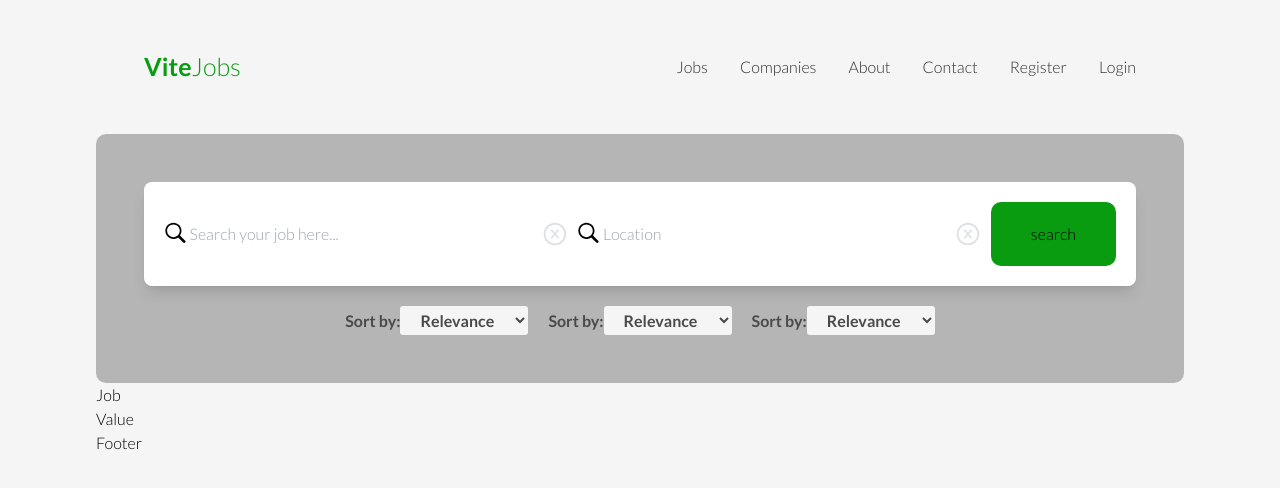
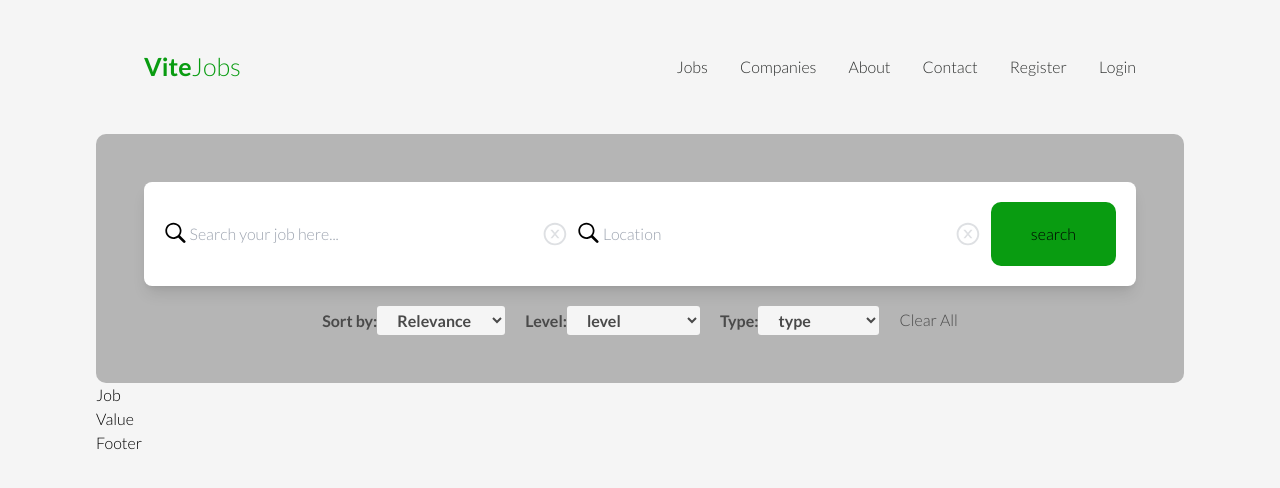
Before and after one commit to SamIxCode/ViteJobs, a React (Vite) app: page / in a window 1280 px wide. Shown: the top 488 px of the page. Built offline with nearby package versions, Linux system fonts and the light colour scheme.

Commit message:
update search bar

```diff
--- a/src/compontents/SearchDiv/Search.jsx
+++ b/src/compontents/SearchDiv/Search.jsx
@@ -22,38 +22,43 @@ export const Search = () => {
         </div>
       </form>
 
-      <div className='secDiv flex items-center gap-5 justify-center'>
-      <div className='single Search flex items-center gap-2'>
+      <div className='secDiv flex items-center gap-5 justify-center font-medium'>
+        <div className='single Search flex items-center gap-2'>
           <label htmlFor='relevance' className='text-darkGrey font-semibold'>
             Sort by:
             <select name='' id='relevance' className='bg-whiteSmoke rounded-[3px] px-4 py-1'>
-            <option value="">Relevance</option>
-            <option value="">Start With</option>
-            <option value="">Contains</option>
+              <option value="">Relevance</option>
+              <option value="">Start With</option>
+              <option value="">Contains</option>
             </select>
           </label>
         </div>
         <div className='single Search flex items-center gap-2'>
-          <label htmlFor='relevance' className='text-darkGrey font-semibold'>
-            Sort by:
-            <select name='' id='relevance' className='bg-whiteSmoke rounded-[3px] px-4 py-1'>
-            <option value="">Relevance</option>
-            <option value="">Start With</option>
-            <option value="">Contains</option>
+          <label htmlFor='level' className='text-darkGrey font-semibold'>
+            Level:
+            <select name='' id='level' className='bg-whiteSmoke rounded-[3px] px-4 py-1'>
+              <option value="">level</option>
+
+              <option value="">Entry Level</option>
+              <option value="">Medior</option>
+              <option value="">Senior</option>
             </select>
           </label>
         </div>
         <div className='single Search flex items-center gap-2'>
-          <label htmlFor='relevance' className='text-darkGrey font-semibold'>
-            Sort by:
-            <select name='' id='relevance' className='bg-whiteSmoke rounded-[3px] px-4 py-1'>
-            <option value="">Relevance</option>
-            <option value="">Start With</option>
-            <option value="">Contains</option>
+          <label htmlFor='type' className='text-darkGrey font-semibold'>
+            Type:
+            <select name='' id='type' className='bg-whiteSmoke rounded-[3px] px-4 py-1'>
+              <option value="">type</option>
+
+              <option value="">Full-time</option>
+              <option value="">Part-time</option>
+              <option value="">Contract</option>
             </select>
           </label>
         </div>
-
+        <span className='text-darkGrey hover:font-bold'>Clear All</span>
+        {/* stop element shift on hover */}
       </div>
 
     </div>
--- a/src/index.css
+++ b/src/index.css
@@ -40,3 +40,7 @@ li:hover::before {
 .shadow-black {
   box-shadow: 0 2px 4px rgba(0, 0, 0, 0.25) !important;
 }
+
+.secDiv{
+  color: Black;
+}
```
